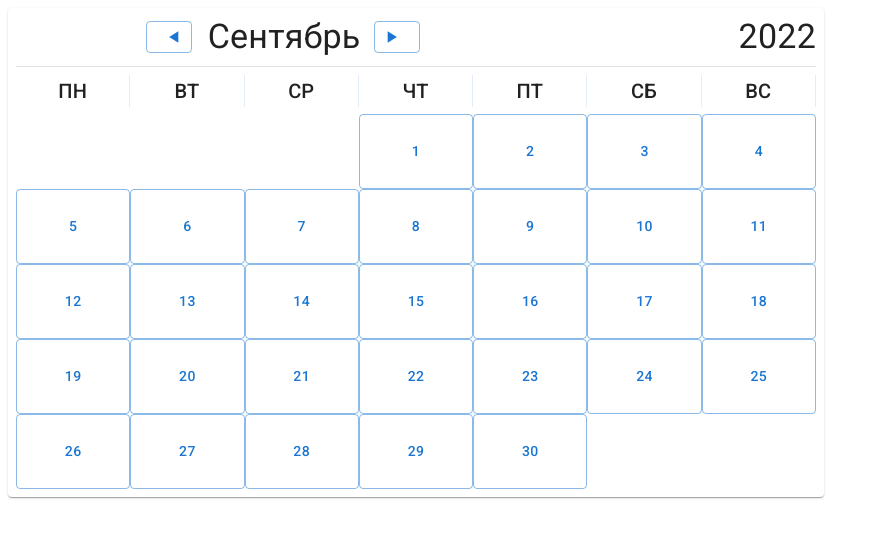
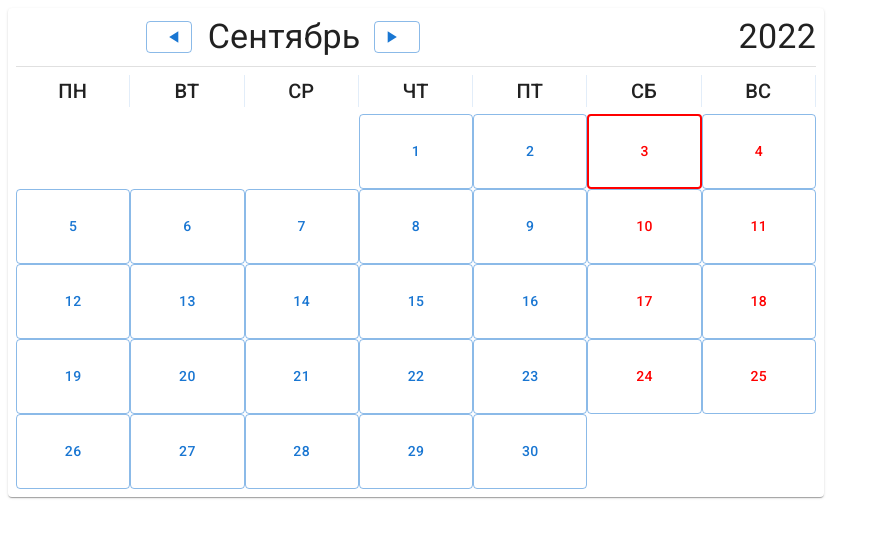
Before and after one commit to Aleks164/Customer_Record_log, a React app: page / in a window 1280 px wide. Shown: the top 538 px of the page, without its empty margins (0-881 px from the left). Built offline with nearby package versions, Linux system fonts and the light colour scheme.

Commit message:
Update 3 files

```diff
--- a/src/App.tsx
+++ b/src/App.tsx
@@ -1,4 +1,4 @@
-import React, { useLayoutEffect, useRef, useState } from "react";
+import React, { useLayoutEffect, useMemo, useRef, useState } from "react";
 import { Paper, Grid, Typography, Divider } from "@mui/material";
 import { Calendar } from "./Calendar";
 import { MonthSelector } from "./MonthSelector";
@@ -18,6 +18,12 @@ export default function App() {
   const [month, setMonth] = useState(monthListRu[curMonth]);
   const [year, setYear] = useState(curYear);
 
+  const todayCheck = useMemo(() => {
+    if (monthListRu.indexOf(month) === curMonth && year === curYear)
+      return curDate.getDate();
+    return false;
+  }, [month, year, curDate]);
+
   const setMonthHandler = (nextMonth: string) => {
     setMonth((prevMonth) => {
       const monthIndex = monthListRu.indexOf(prevMonth);
@@ -36,24 +42,26 @@ export default function App() {
 
   const targetMonth = dataCreator(year, monthListRu.indexOf(month), 1);
   const [open, setOpen] = useState(false);
+  const [openedDay, setOpenedDay] = useState(0);
   const [mainList, setMainList] = useState({});
-  const [openedDay, setOpenedDay] = useState(0);
   const timeoutId = useRef<NodeJS.Timeout>();
   const lastKey = useRef<string>("");
 
   const setMainListHandler = (key: string, value: string) => {
-    if (lastKey.current === key || !lastKey.current) {
+    if (lastKey.current === key) {
       clearTimeout(timeoutId.current);
     }
+    lastKey.current = key;
     timeoutId.current = setTimeout(() => {
-      lastKey.current = key;
-      const newMainList = { ...mainList, [key]: value };
+      const newMainList = { ...mainList };
+
+      newMainList[key] = value;
       console.log("newMainList", newMainList);
       setMainList(newMainList);
       console.log("newMainList2", newMainList);
-    }, 3500);
+    }, 1500);
   };
-  console.log(mainList);
+
   return (
     <Paper sx={{ p: 1, minWidth: "max-content", maxWidth: "800px" }}>
       <Grid
@@ -84,6 +92,7 @@ export default function App() {
             lastDay={lastDayOfMonth(targetMonth)}
             setOpen={setOpen}
             setOpenedDay={setOpenedDay}
+            todayCheck={todayCheck}
           />
         </Grid>
         <ContactList
--- a/src/Calendar.tsx
+++ b/src/Calendar.tsx
@@ -10,10 +10,12 @@ export type CalendarParamType = {
 
 export const Calendar = ({
   firstDayOfWeak,
+  todayCheck,
   lastDay,
   setOpen,
   setOpenedDay,
 }: CalendarParamType) => {
+  console.log("todayCheck", todayCheck);
   const convertedDayOfWeak =
     daysOfWeak.indexOf(firstDayOfWeak) === 0
       ? 6
@@ -21,6 +23,10 @@ export const Calendar = ({
   const emptyWeakDays = Array(convertedDayOfWeak)
     .fill("")
     .map((_, index) => <div key={index + 32}></div>);
+
+  const weekendCheck = (index: number) =>
+    (daysOfWeak.indexOf(firstDayOfWeak) + index + 1) % 7 === 0 ||
+    (daysOfWeak.indexOf(firstDayOfWeak) + index) % 7 === 0;
 
   return (
     <Box
@@ -49,7 +55,11 @@ export const Calendar = ({
           .map((_, index) =>
             index + 1 <= lastDay ? (
               <Button
-                sx={{ height: "75px" }}
+                sx={{
+                  height: "75px",
+                  border: `${todayCheck === index + 1 ? "2px solid red" : ""}`,
+                  color: `${weekendCheck(index) ? "red" : ""}`,
+                }}
                 key={index}
                 onClick={() => {
                   setOpen(true);
--- a/src/ContactList.tsx
+++ b/src/ContactList.tsx
@@ -5,6 +5,8 @@ import {
   SwipeableDrawer,
   useMediaQuery,
   Typography,
+  AppBar,
+  Toolbar,
 } from "@mui/material";
 import { ContactItem } from "./ContactItem";
 
@@ -38,7 +40,12 @@ export const ContactList = ({
       onClose={() => setOpen(false)}
       onOpen={() => setOpen(true)}
     >
-      <Typography variant="h4">{fullDate}</Typography>
+      <AppBar position="sticky">
+        <Toolbar>
+          <Typography variant="h4">{fullDate}</Typography>
+        </Toolbar>
+      </AppBar>
+
       <Stack>
         {lengthOfList.map((_, index) => (
           <Box key={`${index}:00`}>
```
